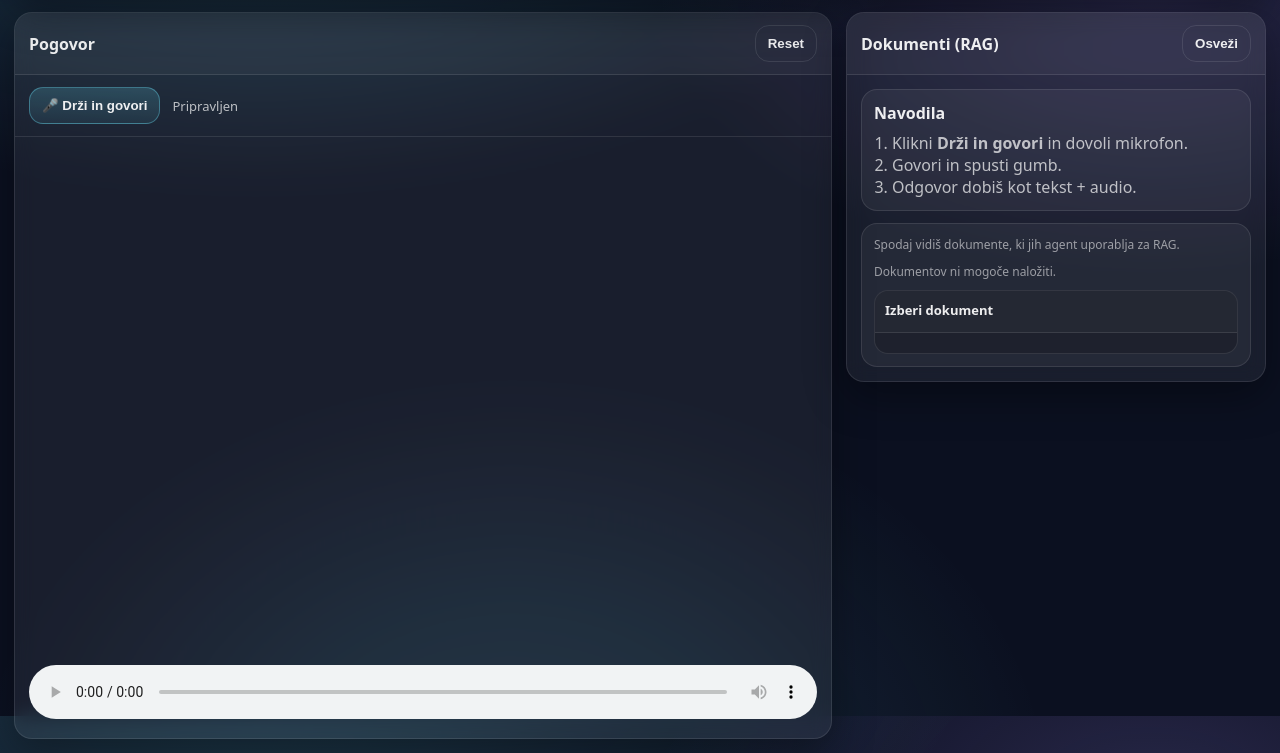
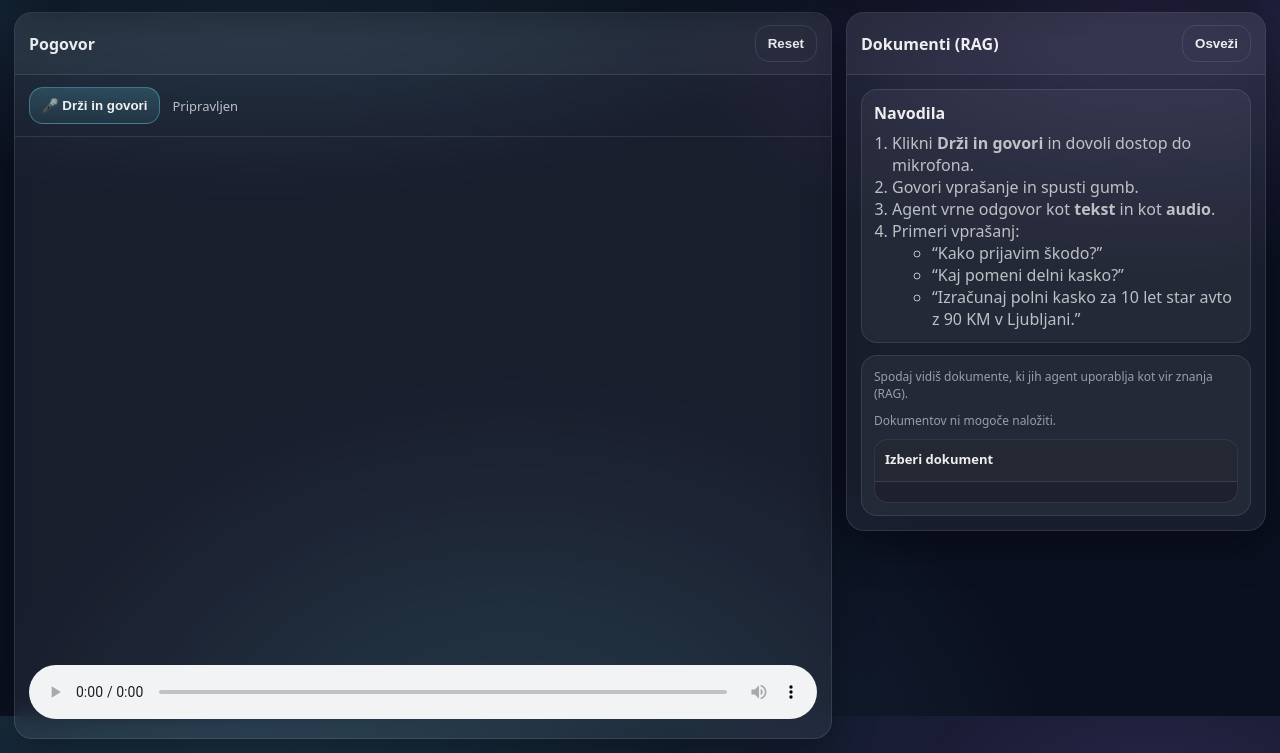
Before and after one commit to krea02/ai-agent-demo, a plain HTML site: page web/index.html in a window 1280 px wide. Shown: the part 84-837 px from the top of the page. Drawn offline with Linux system fonts and the light colour scheme; no server answers.

Commit message:
Update UI instructions and minor improvements

```diff
--- a/server/rag.js
+++ b/server/rag.js
@@ -1,8 +1,6 @@
 import fs from "fs";
 import path from "path";
 
-// Preprost RAG: naloži docs in vrni top-k po "keyword overlap".
-// (Embeddings dodamo v koraku 2b, če boš želel bolj “pravo” RAG)
 export function loadDocs(docsDir) {
   const files = fs.readdirSync(docsDir).filter(f => f.endsWith(".md"));
   return files.map((f) => {
--- a/web/index.html
+++ b/web/index.html
@@ -25,7 +25,6 @@
     </header>
 
     <main class="grid">
-      <!-- LEFT: chat -->
       <section class="panel">
         <div class="panelHeader">
           <div class="panelTitle">Pogovor</div>
@@ -44,7 +43,6 @@
         <audio id="player" controls></audio>
       </section>
 
-      <!-- RIGHT: docs + help -->
       <aside class="panel right" id="rightPanel">
         <div class="panelHeader">
           <div class="panelTitle">Dokumenti (RAG)</div>
@@ -58,15 +56,25 @@
   <div class="helpCard">
     <div class="helpTitle">Navodila</div>
     <ol class="helpList">
-              <li>Klikni <b>Drži in govori</b> in dovoli mikrofon.</li>
-              <li>Govori in spusti gumb.</li>
-              <li>Odgovor dobiš kot tekst + audio.</li>
+      <li>Klikni <b>Drži in govori</b> in dovoli dostop do mikrofona.</li>
+      <li>Govori vprašanje in spusti gumb.</li>
+      <li>Agent vrne odgovor kot <b>tekst</b> in kot <b>audio</b>.</li>
+      <li>
+        Primeri vprašanj:
+        <ul>
+          <li>“Kako prijavim škodo?”</li>
+          <li>“Kaj pomeni delni kasko?”</li>
+          <li>“Izračunaj polni kasko za 10 let star avto z 90 KM v Ljubljani.”</li>
+        </ul>
+      </li>
     </ol>
   </div>
 
   <div class="docs">
     <div class="docsHeader">
-              <div class="docsHint">Spodaj vidiš dokumente, ki jih agent uporablja za RAG.</div>
+      <div class="docsHint">
+        Spodaj vidiš dokumente, ki jih agent uporablja kot vir znanja (RAG).
+      </div>
     </div>
 
     <div class="docsList" id="docsList"></div>
```
Lines whose indentation alone changed are shown as unchanged.
